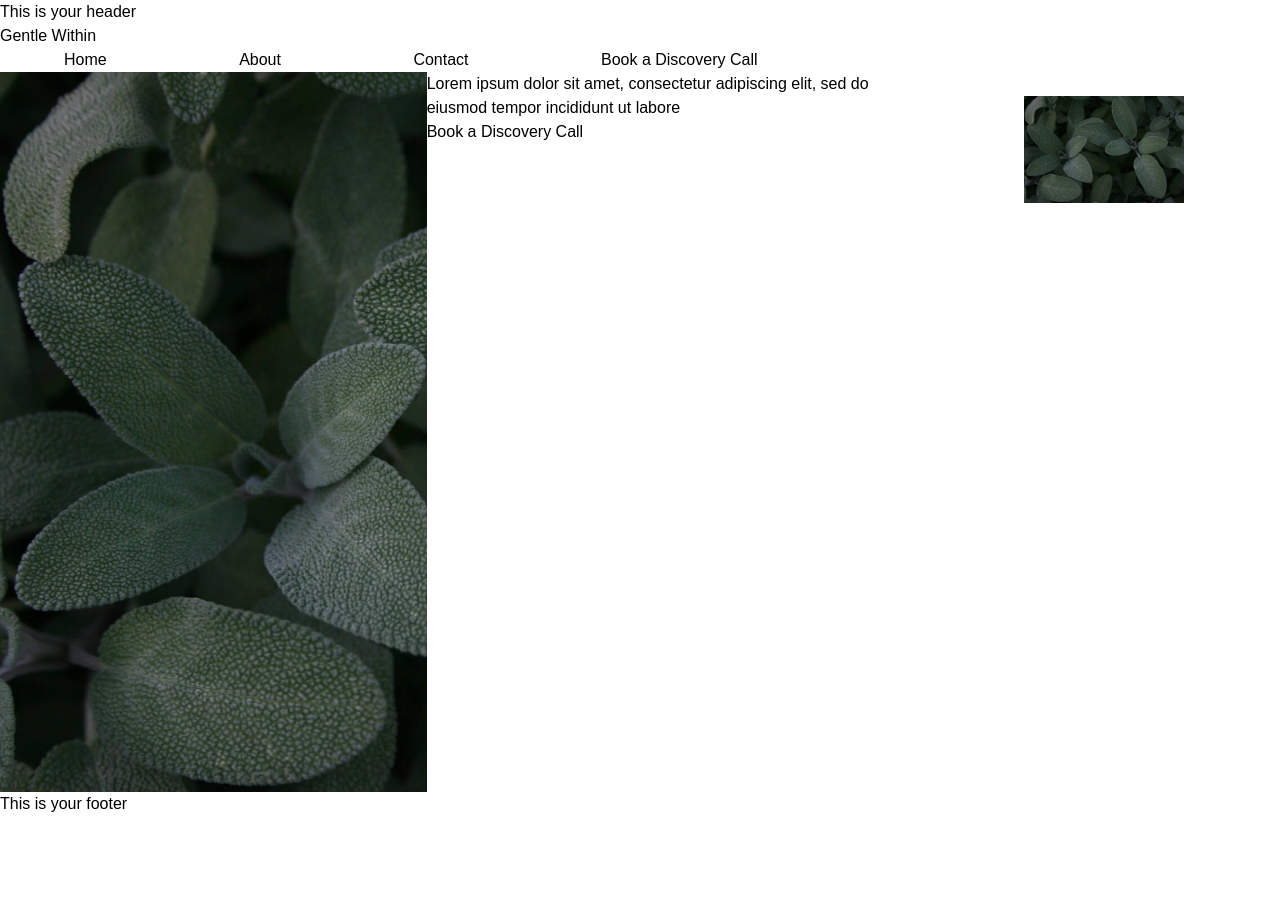
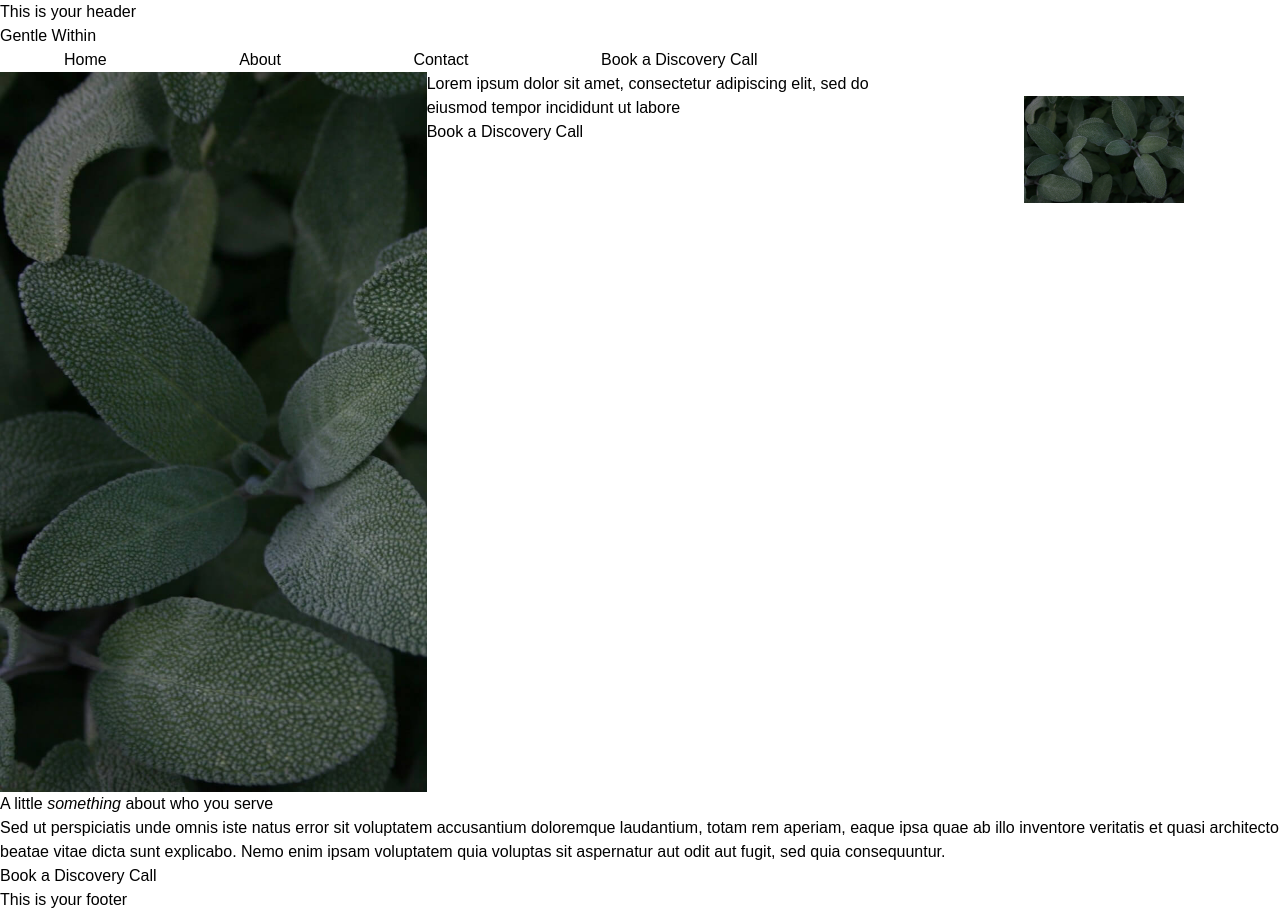
Before and after one commit to brittwoodard/gentle-within, a Jekyll site: the page built from index.html, in a window 1280 px wide. Built offline with Jekyll 4.4.1, drawn with Linux system fonts in a browser that asks for light colours; nearby versions of some CDN libraries.

Commit message:
who you serve structure

```diff
--- a/index.html
+++ b/index.html
@@ -14,6 +14,13 @@ header:
       image_path: /uploads/temporary.jpg
       image_focus:
       image_description:
+who-you-serve:
+  heading_html: "A little <em>something</em> about who you serve"
+  description_html: |
+    <p>Sed ut perspiciatis unde omnis iste natus error sit voluptatem accusantium doloremque laudantium, totam rem aperiam, eaque ipsa quae ab illo inventore veritatis et quasi architecto beatae vitae dicta sunt explicabo. Nemo enim ipsam voluptatem quia voluptas sit aspernatur aut odit aut fugit, sed quia consequuntur.</p>
+  button:
+    text: Book a Discovery Call
+    url:
 seo:
   title: Gentle Within
   description:
@@ -27,29 +34,42 @@ seo:
   <p>Gentle Within</p>
   <nav>
   {% for item in site.data.navigation.header %}
-    <a href="{{item.url}}" class="py-1 px-8 lg:px-16">{{item.title}}</a>
+    <a href="{{ item.url }}" class="py-1 px-8 lg:px-16">{{ item.title }}</a>
   {% endfor %}
   </nav>
 </section>
+
 
 <!-- Hero Banner -->
 <section class="grid grid-cols-3">
 
   <!-- Image / Left Column -->
-  <div class="bg-image-style min-h-[80vh]" style="background-image: url('{{page.header.images.background-image.image_path}}'); background-position: {{page.header.images.background-image.image_focus}}"></div>
+  <div class="bg-image-style min-h-[80vh]" style="background-image: url('{{ page.header.images.background-image.image_path }}'); background-position: {{ page.header.images.background-image.image_focus }};"></div>
 
   <!-- Right Column -->
   <div class="col-span-2">
     <div>
-      <h1>{{page.header.title}}</h1>
-      <p>{{page.header.subtitle}}</p>
-      <a class="button" href="{{page.header.button.url}}">{{page.header.button.text}}</a>
+      <h1>{{ page.header.title }}</h1>
+      <p>{{ page.header.subtitle }}</p>
+      <a class="button" href="{{ page.header.button.url }}">{{ page.header.button.text }}</a>
     </div>
   </div>
 
   <!-- Floating Image -->
   <div class="absolute top-24 right-24 z-10">
-    <img src="{{page.header.images.featured-image.image_path}}" alt="{{page.header.images.featured-image.image_description}}" class="w-40 h-auto">
+    <img src="{{ page.header.images.featured-image.image_path }}" alt="{{ page.header.images.featured-image.image_description }}" class="w-40 h-auto">
   </div>
 
 </section>
+
+
+<!-- Who You Serve -->
+<section>
+  <div>
+    <h2>{{ page.who-you-serve.heading_html }}</h2>
+    <div>
+      {{ page.who-you-serve.description_html | markdownify }}
+    </div>
+    <a class="button" href="{{ page.who-you-serve.button.url }}">{{ page.who-you-serve.button.text }}</a>
+  </div>
+</section>
```
